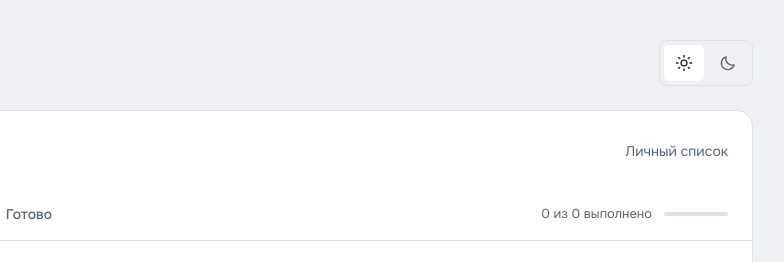
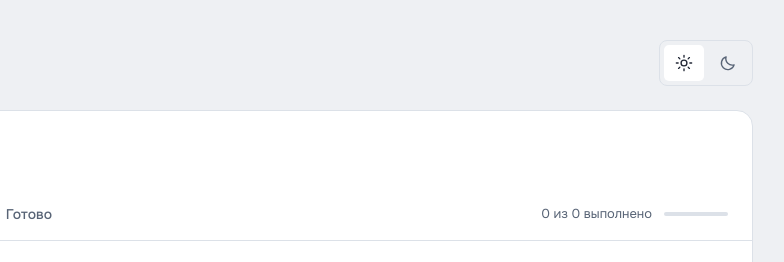
Before and after one commit to slavques/the-digital-todo, a website with bundled scripts: page index.html in a window 1280 px wide. Shown: the top 262 px of the page, 355-1139 px from the left. Built offline with nearby package versions, Linux system fonts and the light colour scheme.

Commit message:
Remove redundant personal list label

```diff
--- a/index.html
+++ b/index.html
@@ -59,7 +59,6 @@
       <section class="workspace" aria-labelledby="list-title">
         <div class="workspace-heading">
           <h1 id="list-title">Мои задачи</h1>
-          <span class="local-label">Личный список</span>
         </div>
         <div class="list-toolbar">
           <div class="filters" role="group" aria-label="Фильтр задач">
```
